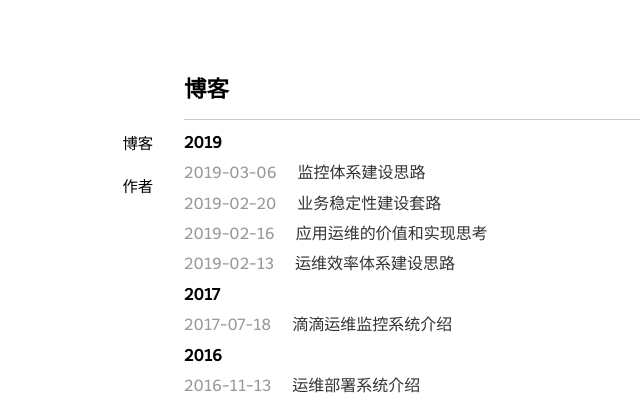
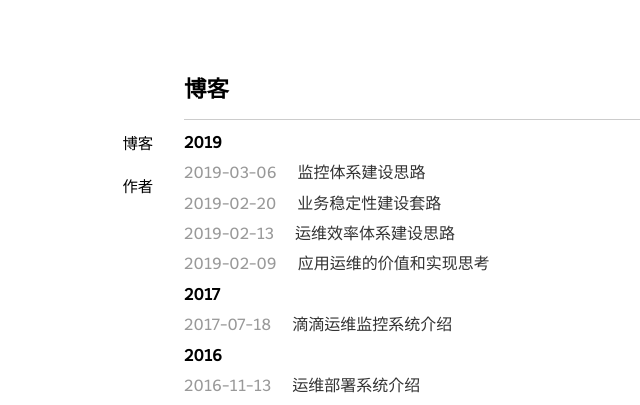
Before and after one commit to niean/niean.github.io, a Jekyll site: the page built from index.html, in a window 1280 px wide. Shown: the top 405 px of the page, without its empty margins (81-721 px from the left). Built offline with Jekyll 4.4.1, drawn with Linux system fonts in a browser that asks for light colours; the list of posts is cut into pages by our own code; some of the changed lines change nothing that is shown.

Commit message:
调整下展示顺序,使更合理

```diff
--- a/_posts/2019-02-16-op-system.markdown
+++ b/_posts/2019-02-09-op-system.markdown
@@ -1,7 +1,7 @@
 ---
 layout: post
 title: 应用运维的价值和实现思考
-date: 2019-02-16 16:00
+date: 2019-02-09 16:00
 tags:
   - thoughts
 ---
@@ -9,10 +9,10 @@ tags:
 
 应用运维是业务支撑部门，其核心价值主要有四个：稳定性，效率，成本，性能。这四个价值分别对应了四个主职团队：业务运维，工具，云平台，服务治理。如下图，
 
-![page.png](https://raw.githubusercontent.com/niean/niean.github.io/master/images/20190216/op.relationship.png)
+![page.png](https://raw.githubusercontent.com/niean/niean.github.io/master/images/20190209/op.relationship.png)
 
 动态分析下各个团队的支持关系，竟然发现：业务运维是一个能力净输出的团队，云平台是一个能力净输入的团队。可能，在XJ当前这个阶段，成本优化已经被摆在了非常重要的位置。
 
 当然，除核心价值外四个主职团队都或多或少的实现了其它三个运维价值，只是非主业而已。以下是一个简单的梳理（受限于个人能力未能给出云平台和服务治理部分），
 
-![page.png](https://raw.githubusercontent.com/niean/niean.github.io/master/images/20190216/op.system.png)
+![page.png](https://raw.githubusercontent.com/niean/niean.github.io/master/images/20190209/op.system.png)
```
Also changed, not shown: images/20190209/op.relationship.png (renamed from images/20190216/op.relationship.png), images/20190209/op.system.png (renamed from images/20190216/op.system.png), 4 other files.
